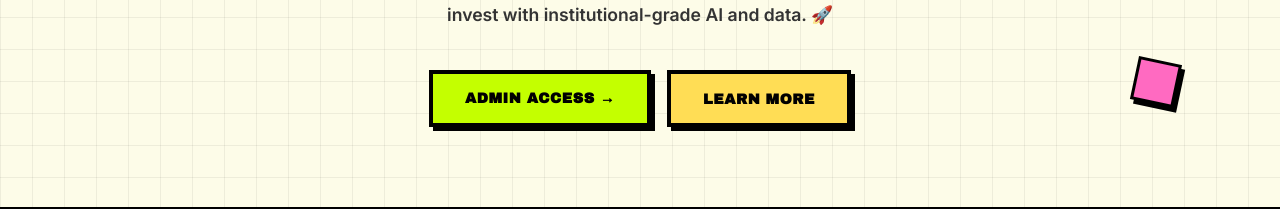
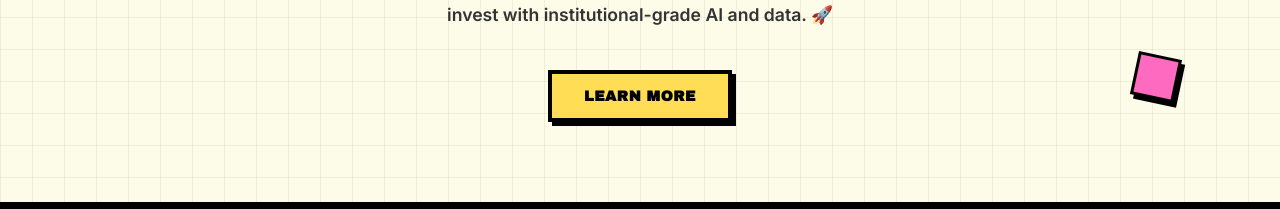
Before and after one commit to RiteshKumar2e/ArthaNova, a React (Vite) app in the folder frontend/: page / in a window 1280 px wide. Shown: the part 559-768 px from the top of the page. Built offline with nearby package versions, Linux system fonts and the light colour scheme; no server answers.

Commit message:
feat: implement initial public landing page with hero, features, and contact sections

```diff
--- a/frontend/src/pages/public/LandingPage.jsx
+++ b/frontend/src/pages/public/LandingPage.jsx
@@ -60,9 +60,6 @@ export default function LandingPage() {
                 Intelligence for the Indian markets. Identify trends, manage risk, and invest with institutional-grade AI and data. 🚀
               </p>
               <div className={styles.ctaGroup}>
-                <Link to="/admin/login" className="btn btn-primary btn-lg">
-                  ADMIN ACCESS →
-                </Link>
                 <button
                   onClick={() => setShowModal(true)}
                   className="btn btn-yellow btn-lg"
```
